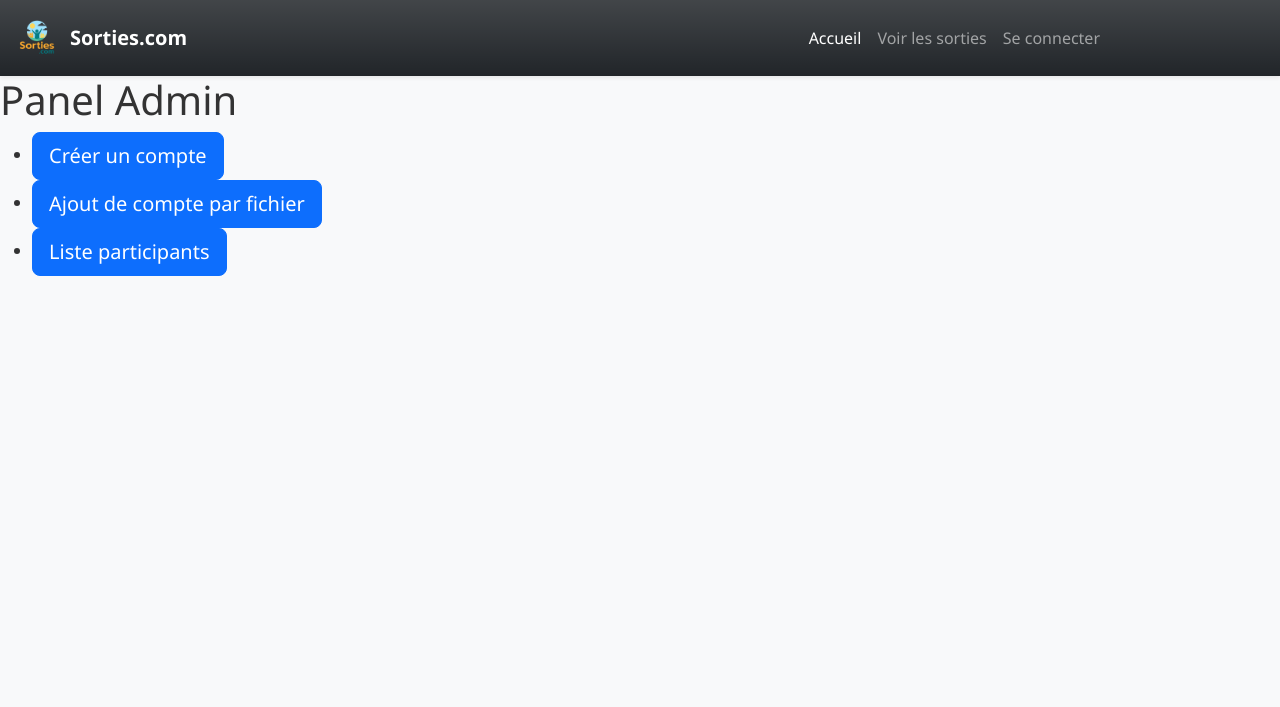
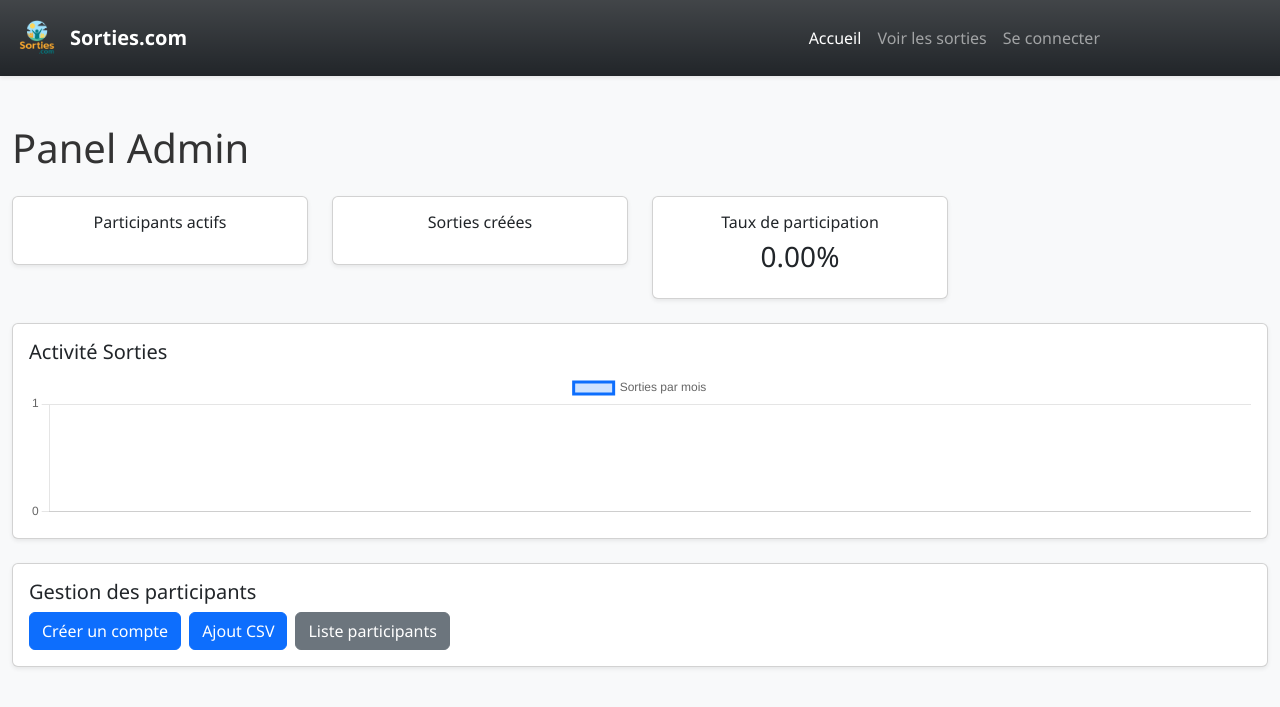
Before and after one commit to RudyGUILLAUME/sorties.com, a Symfony app: template templates/admin/index.html.twig in a window 1280 px wide. Shown: the top 707 px of the page. Run offline with Twig, Linux system fonts and the light colour scheme; the template is opened without the code that fills it, so the values that code supplies are empty; some libraries are stand-ins or nearby versions.

Commit message:
Graphique sur la page du panel admin

```diff
--- a/templates/admin/index.html.twig
+++ b/templates/admin/index.html.twig
@@ -1,19 +1,95 @@
 {% extends 'base.html.twig' %}
 
+{% block title %}Admin Panel{% endblock %}
+
 {% block body %}
-    <h1>Panel Admin</h1>
+    <div class="container mt-5">
 
-    {% for label, messages in app.flashes %}
-        {% for message in messages %}
-            <div class="alert alert-{{ label }}">{{ message }}</div>
+        <h1 class="mb-4">Panel Admin</h1>
+
+        {# --- Flash Messages --- #}
+        {% for label, messages in app.flashes %}
+            {% for message in messages %}
+                <div class="alert alert-{{ label }}">{{ message }}</div>
+            {% endfor %}
         {% endfor %}
-    {% endfor %}
 
+        {# --- KPI Globaux --- #}
+        <div class="row text-center mb-4">
+            <div class="col-md-3">
+                <div class="card shadow-sm p-3">
+                    <h6>Participants actifs</h6>
+                    <h3>{{ kpi.activeParticipants }}</h3>
+                </div>
+            </div>
+            <div class="col-md-3">
+                <div class="card shadow-sm p-3">
+                    <h6>Sorties créées</h6>
+                    <h3>{{ kpi.sorties }}</h3>
+                </div>
+            </div>
+            <div class="col-md-3">
+                <div class="card shadow-sm p-3">
+                    <h6>Taux de participation</h6>
+                    <h3>{{ kpi.participationRate|number_format(2) }}%</h3>
+                </div>
+            </div>
+        </div>
 
+        {# --- Graphique --- #}
+        <div class="card mb-4 shadow-sm p-3">
+            <h5>Activité Sorties</h5>
+            <canvas id="adminChart" height="150"></canvas>
+        </div>
 
-    <ul>
-        <li><a class="btn btn-primary btn-lg me-3" href="{{ path('app_register') }}">Créer un compte</a></li>
-        <li><a class="btn btn-primary btn-lg me-3" href="{{path('admin_import_csv')}}">Ajout de compte par fichier</a></li>
-        <li><a class="btn btn-primary btn-lg me-3" href="{{path('admin_participants')}}">Liste participants</a></li>
-    </ul>
+        {# --- Actions / Batch Operations --- #}
+        <div class="card mb-4 shadow-sm p-3">
+            <h5>Gestion des participants</h5>
+            <div class="d-flex flex-wrap gap-2">
+                <a class="btn btn-primary" href="{{ path('app_register') }}">Créer un compte</a>
+                <a class="btn btn-primary" href="{{ path('admin_import_csv') }}">Ajout CSV</a>
+                <a class="btn btn-secondary" href="{{ path('admin_participants') }}">Liste participants</a>
+            </div>
+        </div>
+    </div>
+
+    {# --- Chart.js --- #}
+    <script src="https://cdn.jsdelivr.net/npm/chart.js"></script>
+    <script src="https://cdn.jsdelivr.net/npm/chart.js"></script>
+    <script>
+        document.addEventListener('DOMContentLoaded', () => {
+            const ctx = document.getElementById('adminChart').getContext('2d');
+
+            new Chart(ctx, {
+                type: 'line', // 🔹 Ligne au lieu de barres
+                data: {
+                    labels: {{ chart.labels|json_encode|raw }}, // ex: ["Jan", "Feb", "Mar", ...]
+                    datasets: [{
+                        label: 'Sorties par mois',
+                        data: {{ chart.data|json_encode|raw }}, // ex: [5, 12, 8, ...]
+                        borderColor: '#0d6efd', // couleur de la ligne
+                        backgroundColor: 'rgba(13, 110, 253, 0.2)', // couleur sous la ligne
+                        fill: true,
+                        tension: 0.3, // courbure de la ligne
+                        pointRadius: 5,
+                        pointBackgroundColor: '#0d6efd'
+                    }]
+                },
+                options: {
+                    responsive: true,
+                    plugins: {
+                        legend: { display: true, position: 'top' },
+                        tooltip: { enabled: true }
+                    },
+                    scales: {
+                        y: {
+                            beginAtZero: true,
+                            ticks: { stepSize: 1 } // pour afficher des nombres entiers
+                        }
+                    }
+                }
+            });
+        });
+    </script>
+
 {% endblock %}
```
Also changed, not shown: src/Controller/AdminController.php (+41 -2 lines), src/Repository/ParticipantRepository.php (+40 -0 lines), src/Repository/SortieRepository.php (+30 -0 lines).
